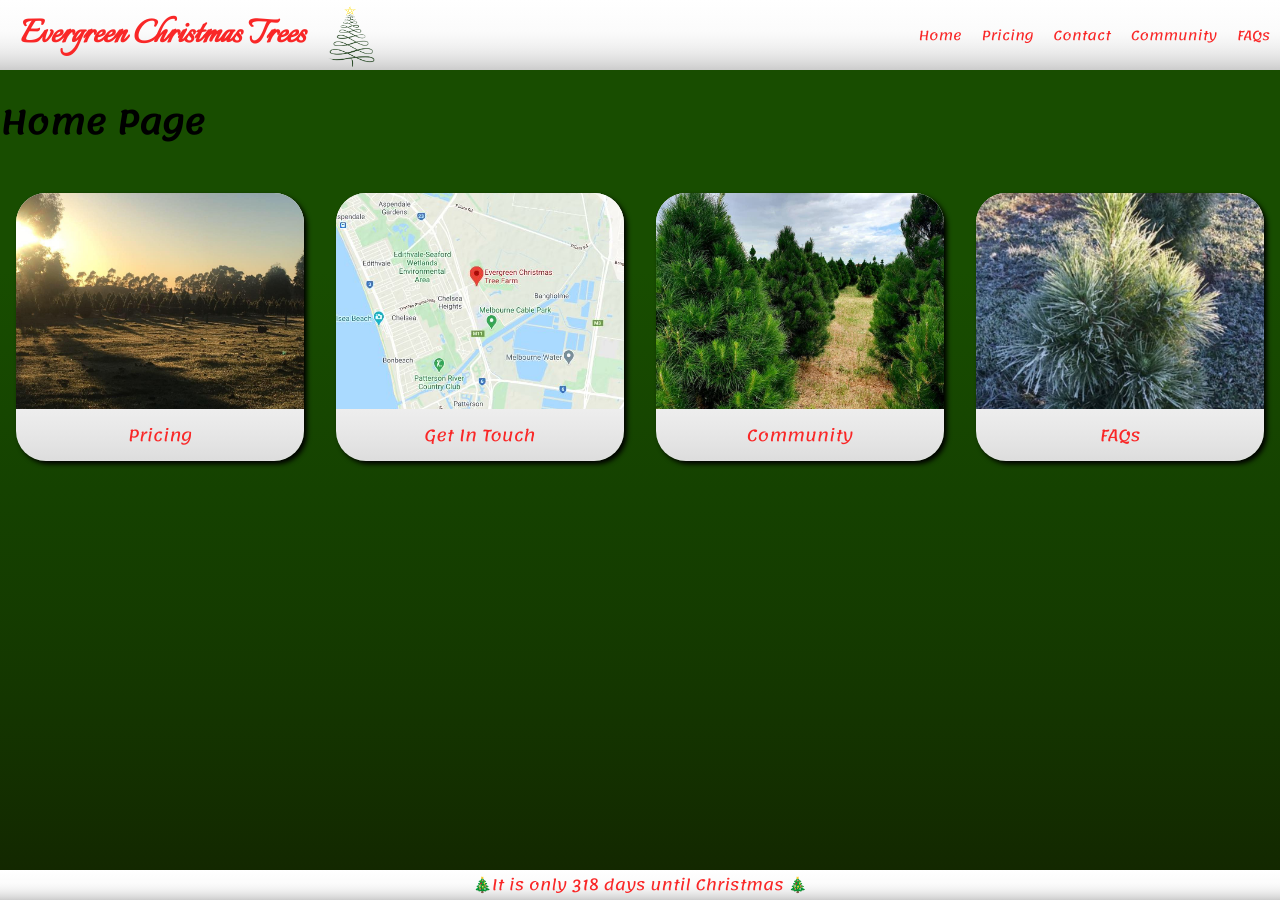
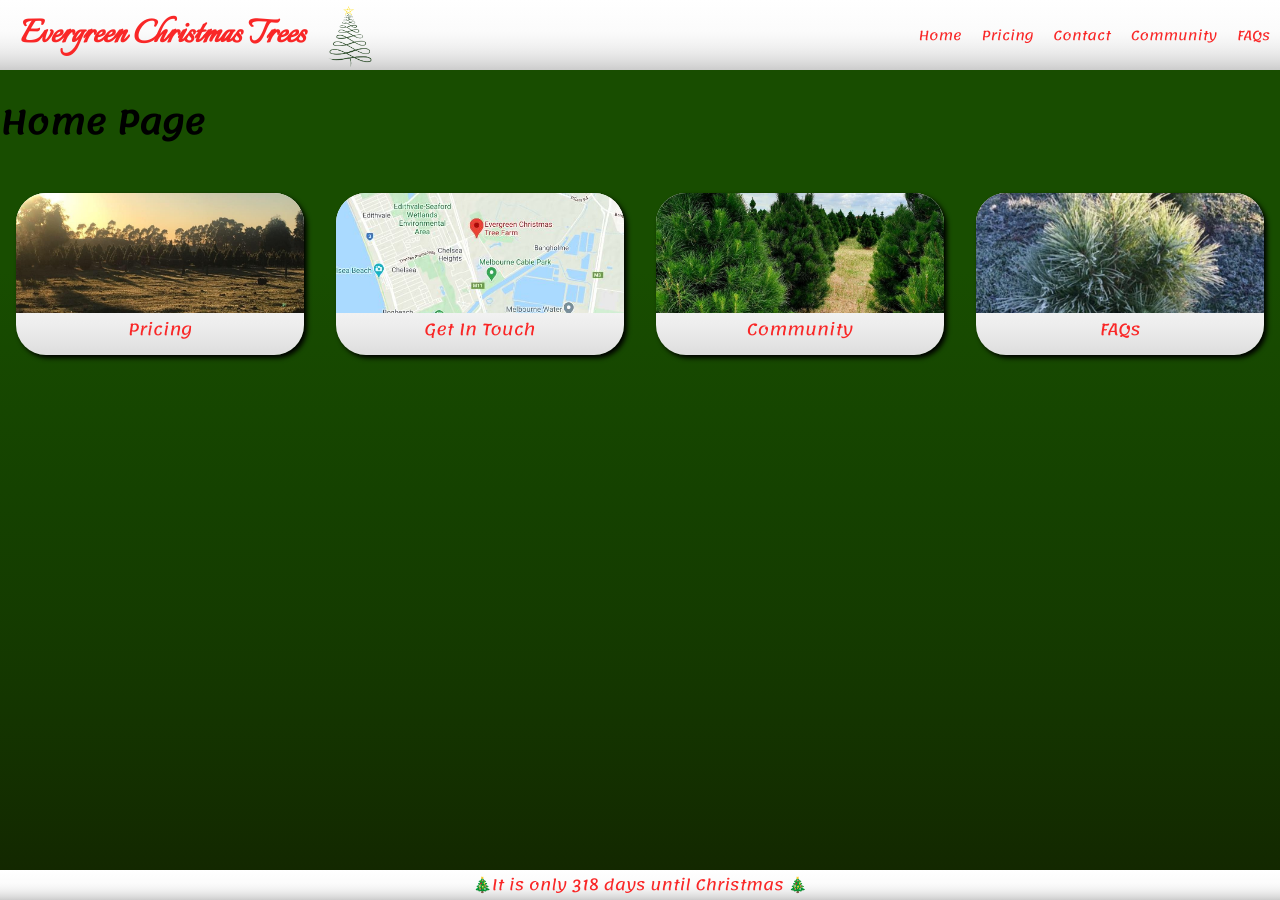
Before and after one commit to justjooshing/next-evergreen-christmas-trees, a Next.js app: page / in a window 1280 px wide. Built offline with nearby package versions, Linux system fonts and the light colour scheme.

Commit message:
fix header image size and complete page link cards

```diff
--- a/components/Card.jsx
+++ b/components/Card.jsx
@@ -6,19 +6,18 @@ import cardStyles from "../styles/Card.module.css";
 const Card = ({ card }) => {
   const { link_src, fig_caption, img_src, img_alt } = card;
   return (
-    <div className={cardStyles.card}>
+    <div>
       <Link href={link_src}>
         <a>
-          <Image
-            src={img_src}
-            alt={img_alt}
-            height={300}
-            width={400}
-            className={cardStyles.image}
-          />
-          <figcaption className={cardStyles.figcaption}>
-            {fig_caption}
-          </figcaption>
+          <div className={cardStyles.card}>
+            {/* need to fix these cards still, the images are too big  */}
+            <div className={cardStyles.image}>
+              <Image src={img_src} alt={img_alt} height={300} width={400} />
+            </div>
+            <figcaption className={cardStyles.figcaption}>
+              {fig_caption}
+            </figcaption>
+          </div>
         </a>
       </Link>
     </div>
--- a/components/Header.jsx
+++ b/components/Header.jsx
@@ -12,7 +12,16 @@ const Header = () => (
           <a>Evergreen Christmas Trees</a>
         </Link>
       </h1>
-      <Image src="/logo.png" alt="Christmas Tree" height={70} width={50} />
+      <div className={headerStyles.image}>
+        <Image
+          src="/logo.png"
+          alt="Christmas Tree"
+          height={70}
+          width={47.5}
+          priority
+          layout="fixed"
+        />
+      </div>
     </div>
     {/* Evergreen Christmas Trees title and logo */}
     <Nav />
--- a/styles/Card.module.css
+++ b/styles/Card.module.css
@@ -1,16 +1,18 @@
 .card {
-  display: flex;
-  place-items: center;
-  flex-direction: column;
+  background: linear-gradient(180deg, var(--header-bg-color), 80%, #ddd);
   border-radius: 30px;
   overflow: hidden;
   box-shadow: 3px 3px 5px rgb(0, 0, 0);
-  background: linear-gradient(180deg, var(--header-bg-color), 80%, #ddd);
-  cursor: pointer;
-  margin: auto;
 }
 
 .image {
+  display: flex;
+  flex-direction: column;
+  height: 15vh;
+}
+
+/* need to target child img to prevent being overruled by nextJS image component */
+.image img {
   object-fit: cover;
 }
 
--- a/styles/Header.module.css
+++ b/styles/Header.module.css
@@ -20,3 +20,8 @@
   line-height: 1em;
   margin: 0;
 }
+
+.image {
+  height: 70px;
+  width: 50px;
+}
--- a/styles/index.module.css
+++ b/styles/index.module.css
@@ -1,15 +1,17 @@
 .card_grid_wrapper {
   display: grid;
-  grid-template-columns: repeat(auto-fit, minmax(175px, auto));
+  grid-template-columns: repeat(auto-fit, minmax(200px, 1fr));
   grid-gap: 2em;
   padding: 1em 1em;
+  place-content: center;
 }
 
-/* min-width here is arbitrary as long as its above 480ish and below 713 */
-/* as that's when it adjusts to 1x4 or 2x2 itself */
-@media (min-width: 638px) and (max-width: 845px) {
+/* min-width here is arbitrary but needs to be updated to cover the 3x1
+  range when the card sizing is sorted */
+/* so it adjusts to 1x4 or 2x2 itself */
+@media (min-width: 638px) and (max-width: 945px) {
   .card_grid_wrapper {
-    grid-template-columns: repeat(2, minmax(200px, auto));
-    grid-template-rows: repeat(2, minmax(200px, auto));
+    grid-template-columns: repeat(2, minmax(200px, 1fr));
+    grid-template-rows: repeat(2, minmax(200px, 1fr));
   }
 }
```
